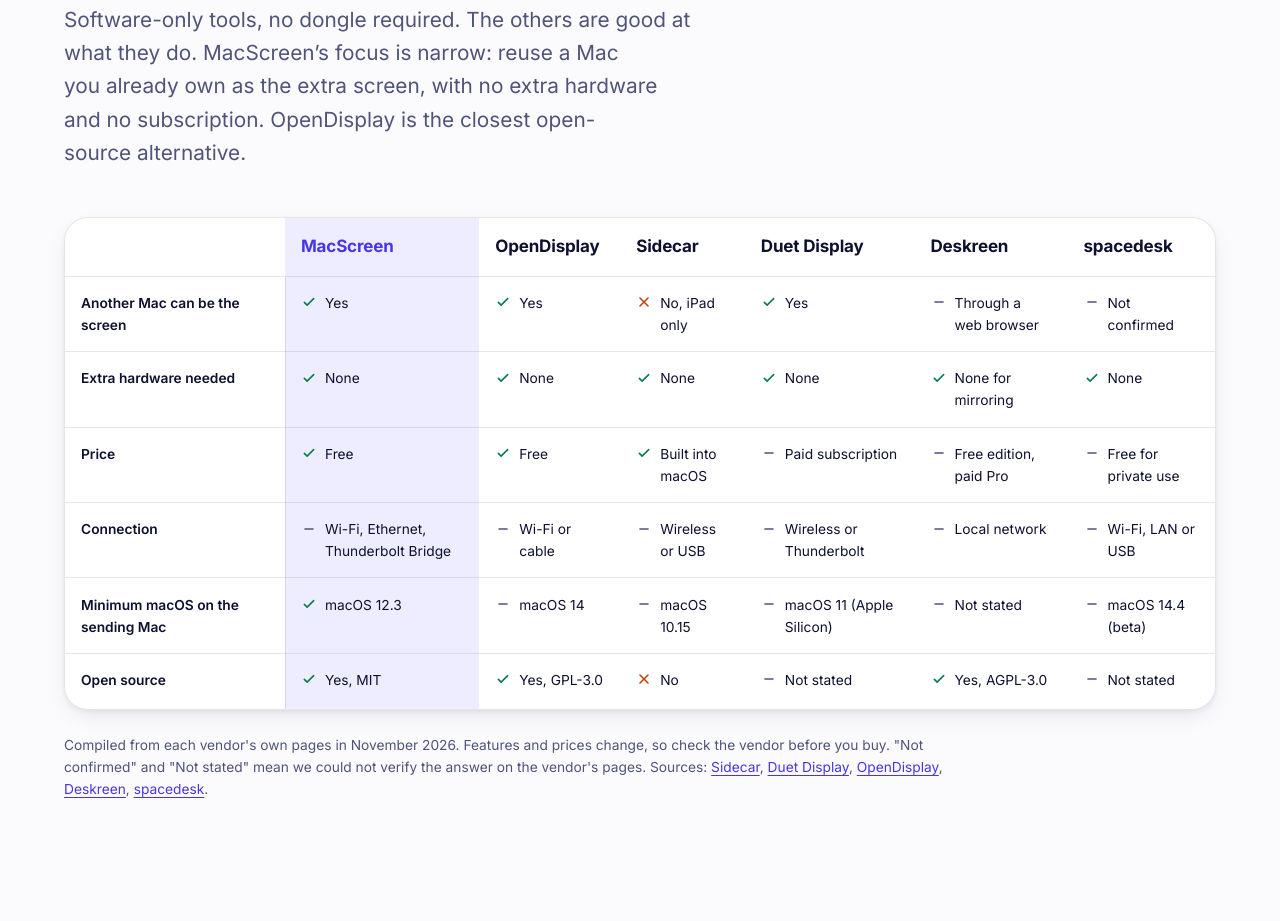
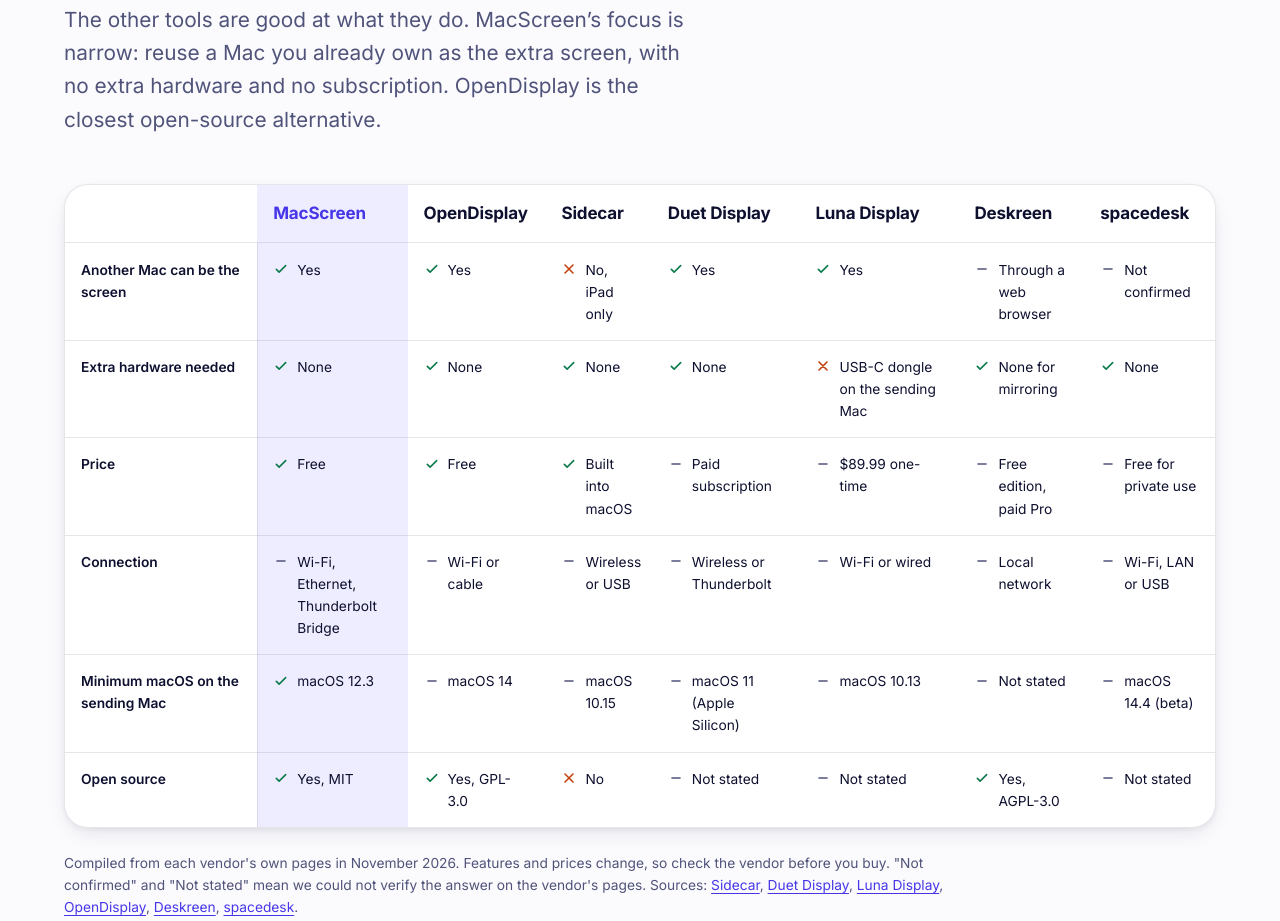
Before and after one commit to danyk20/MacScreen, an Astro site in the folder site/: page / in a window 1280 px wide. Shown: the part 3625-4546 px from the top of the page. Built offline with nearby package versions, Linux system fonts and the light colour scheme; Astro itself is replaced by a stand-in of ours; no server answers.

Commit message:
Site: restore Luna Display in the comparison (keep OpenDisplay)
Co-Authored-By: Claude Sonnet 5.5 <noreply@anthropic.com>

```diff
--- a/site/src/components/Compare.astro
+++ b/site/src/components/Compare.astro
@@ -8,12 +8,12 @@ const sr = { yes: 'Yes: ', no: 'No: ', neutral: '' } as const;
     <div class="section-head" data-reveal>
       <span class="eyebrow">Compare</span>
       <h2 class="h2" id="compare-title">How MacScreen compares.</h2>
-      <p class="lede">Software-only tools, no dongle required. The others are good at what they do. MacScreen’s focus is narrow: reuse a Mac you already own as the extra screen, with no extra hardware and no subscription. OpenDisplay is the closest open-source alternative.</p>
+      <p class="lede">The other tools are good at what they do. MacScreen’s focus is narrow: reuse a Mac you already own as the extra screen, with no extra hardware and no subscription. OpenDisplay is the closest open-source alternative.</p>
     </div>
 
     <section class="scroller" data-reveal tabindex="0" aria-label="Comparison table, scrollable">
       <table>
-        <caption class="visually-hidden">Comparison of MacScreen with OpenDisplay, Sidecar, Duet Display, Deskreen and spacedesk, all software-only tools</caption>
+        <caption class="visually-hidden">Feature comparison of MacScreen with OpenDisplay, Sidecar, Duet Display, Luna Display, Deskreen and spacedesk</caption>
         <thead>
           <tr>
             <td></td>
@@ -51,7 +51,7 @@ const sr = { yes: 'Yes: ', no: 'No: ', neutral: '' } as const;
 
 <style>
   .scroller { position: relative; overflow-x: auto; border: 1px solid var(--border); border-radius: var(--radius-l); background: var(--surface); box-shadow: var(--shadow-m); }
-  table { width: 100%; min-width: 58rem; border-collapse: separate; border-spacing: 0; font-size: var(--step--1); }
+  table { width: 100%; min-width: 66rem; border-collapse: separate; border-spacing: 0; font-size: var(--step--1); }
   th, td { padding: 0.95rem 1rem; text-align: left; vertical-align: top; border-bottom: 1px solid var(--border); }
   thead th { font-size: var(--step-0); letter-spacing: -0.01em; white-space: nowrap; }
   tbody th { font-weight: 600; min-width: 11rem; position: sticky; left: 0; background: var(--surface); z-index: 1; }
--- a/site/src/data/compare.ts
+++ b/site/src/data/compare.ts
@@ -1,4 +1,4 @@
-/** Competitor facts, verified against each vendor's own pages on 2026-11-19. Software-only tools (no dongle). Cells that could not be verified are
+/** Competitor facts, verified against each vendor's own pages on 2026-11-19. Cells that could not be verified are
  *  omitted or say "Not confirmed" rather than guessing. Re-verify before changing anything here. */
 export const verifiedOn = 'November 2026';
 
@@ -9,6 +9,7 @@ export const products: Product[] = [
   { id: 'opendisplay', name: 'OpenDisplay', source: 'https://github.com/peetzweg/opendisplay' },
   { id: 'sidecar', name: 'Sidecar', source: 'https://support.apple.com/en-us/102597' },
   { id: 'duet', name: 'Duet Display', source: 'https://www.duetdisplay.com/use-imac-as-a-monitor' },
+  { id: 'luna', name: 'Luna Display', source: 'https://astropad.com/product/lunadisplay/' },
   { id: 'deskreen', name: 'Deskreen', source: 'https://github.com/pavlobu/deskreen' },
   { id: 'spacedesk', name: 'spacedesk', source: 'https://spacedesk.net/' },
 ];
@@ -27,6 +28,7 @@ export const rows: { label: string; cells: Record<string, Cell> }[] = [
       opendisplay: y('Yes'),
       sidecar: n('No, iPad only'),
       duet: y('Yes'),
+      luna: y('Yes'),
       deskreen: o('Through a web browser'),
       spacedesk: o('Not confirmed'),
     },
@@ -38,6 +40,7 @@ export const rows: { label: string; cells: Record<string, Cell> }[] = [
       opendisplay: y('None'),
       sidecar: y('None'),
       duet: y('None'),
+      luna: n('USB-C dongle on the sending Mac'),
       deskreen: y('None for mirroring'),
       spacedesk: y('None'),
     },
@@ -49,6 +52,7 @@ export const rows: { label: string; cells: Record<string, Cell> }[] = [
       opendisplay: y('Free'),
       sidecar: y('Built into macOS'),
       duet: o('Paid subscription'),
+      luna: o('$89.99 one-time'),
       deskreen: o('Free edition, paid Pro'),
       spacedesk: o('Free for private use'),
     },
@@ -60,6 +64,7 @@ export const rows: { label: string; cells: Record<string, Cell> }[] = [
       opendisplay: o('Wi-Fi or cable'),
       sidecar: o('Wireless or USB'),
       duet: o('Wireless or Thunderbolt'),
+      luna: o('Wi-Fi or wired'),
       deskreen: o('Local network'),
       spacedesk: o('Wi-Fi, LAN or USB'),
     },
@@ -71,6 +76,7 @@ export const rows: { label: string; cells: Record<string, Cell> }[] = [
       opendisplay: o('macOS 14'),
       sidecar: o('macOS 10.15'),
       duet: o('macOS 11 (Apple Silicon)'),
+      luna: o('macOS 10.13'),
       deskreen: o('Not stated'),
       spacedesk: o('macOS 14.4 (beta)'),
     },
@@ -82,6 +88,7 @@ export const rows: { label: string; cells: Record<string, Cell> }[] = [
       opendisplay: y('Yes, GPL-3.0'),
       sidecar: n('No'),
       duet: o('Not stated'),
+      luna: o('Not stated'),
       deskreen: y('Yes, AGPL-3.0'),
       spacedesk: o('Not stated'),
     },
@@ -91,6 +98,7 @@ export const rows: { label: string; cells: Record<string, Cell> }[] = [
 export const sources = [
   { name: 'Sidecar', url: 'https://support.apple.com/en-us/102597' },
   { name: 'Duet Display', url: 'https://www.duetdisplay.com/use-imac-as-a-monitor' },
+  { name: 'Luna Display', url: 'https://astropad.com/product/lunadisplay/' },
   { name: 'OpenDisplay', url: 'https://github.com/peetzweg/opendisplay' },
   { name: 'Deskreen', url: 'https://github.com/pavlobu/deskreen' },
   { name: 'spacedesk', url: 'https://spacedesk.net/' },
```
